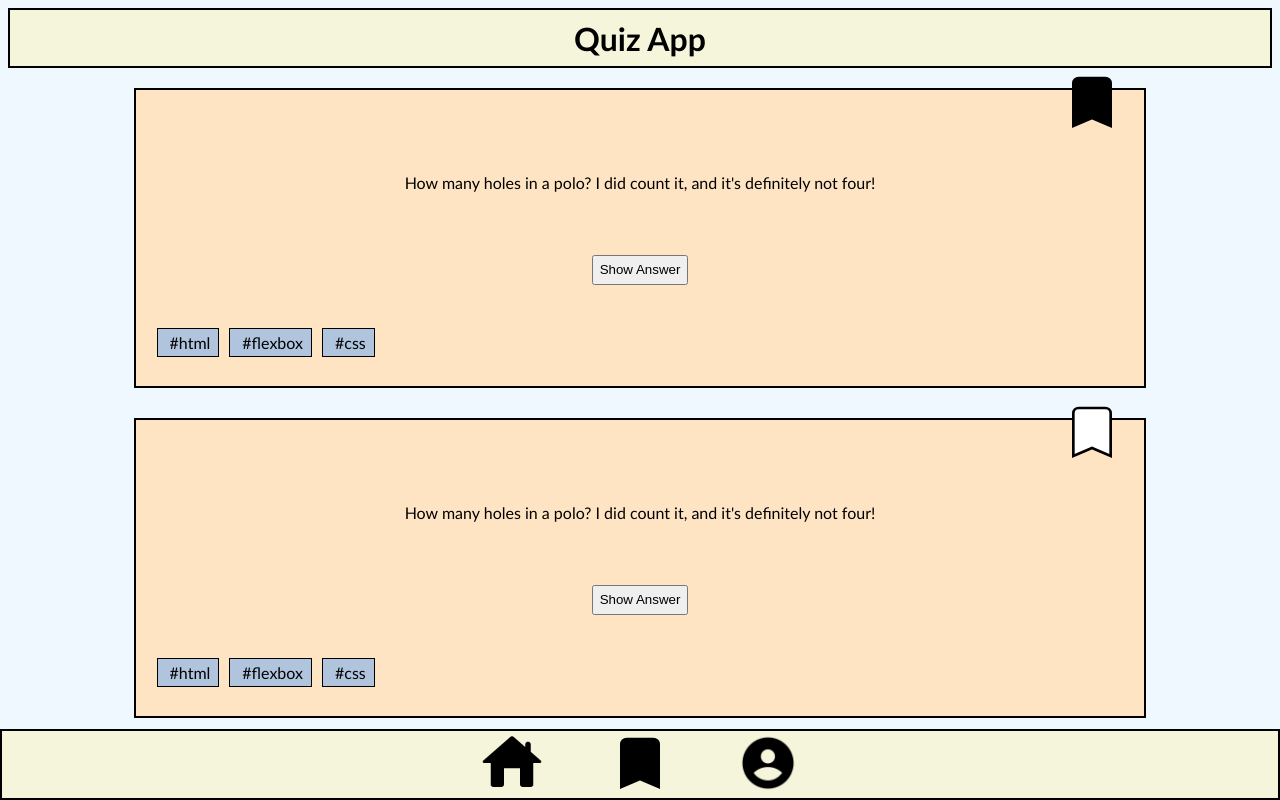
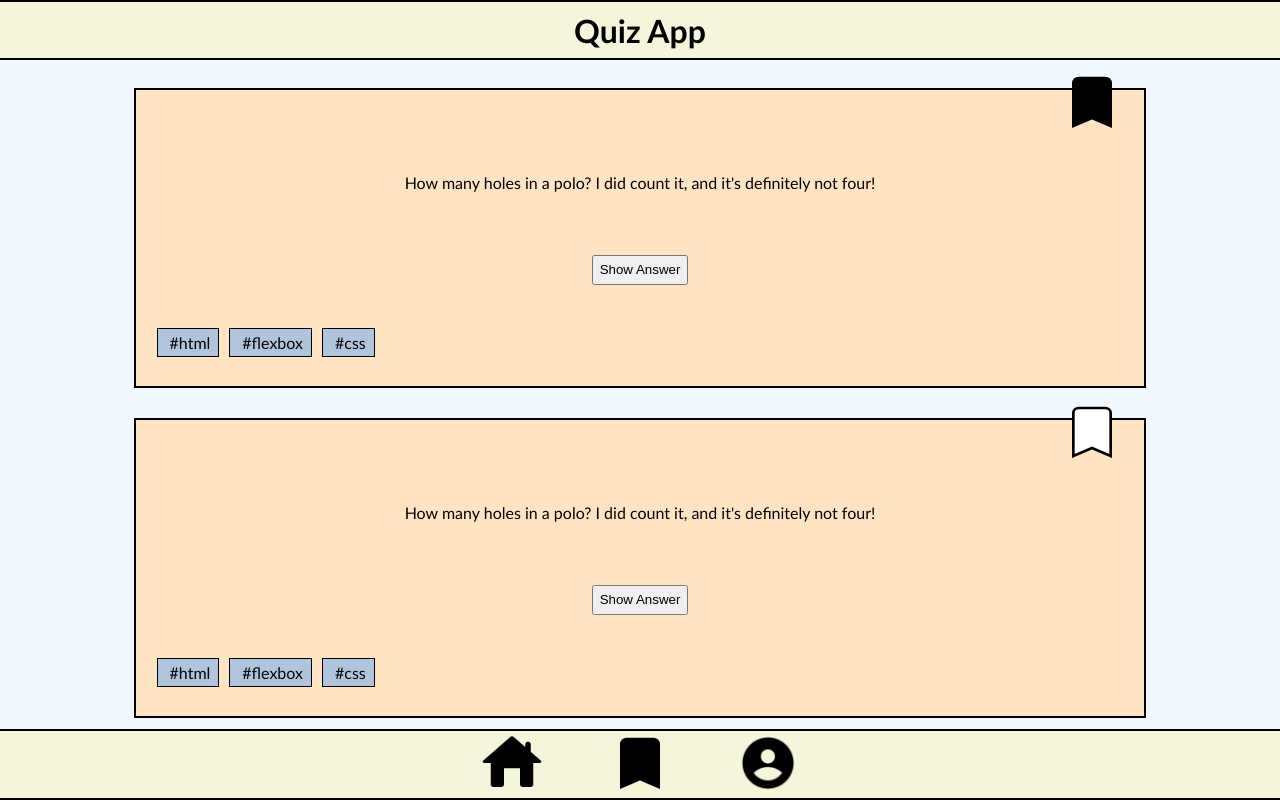
Before and after one commit to Satttoshi/quiz-app, a plain HTML site: page index.html in a window 1280 px wide. Shown: the top 800 px of the page. Drawn offline with Linux system fonts and the light colour scheme.

Commit message:
fix Header and Footer

```diff
--- a/css/styles.css
+++ b/css/styles.css
@@ -12,13 +12,21 @@ body {
 }
 
 .header {
+  position: fixed;
+  top: 0;
+  left: 0;
+  z-index: 10;
+  width: 100vw;
   display: flex;
   background-color: beige;
   border: solid 2px;
+  border-left: none;
+  border-right: none;
   justify-content: center;
   align-items: center;
   height: 60px;
-  margin-bottom: 20px;
+  margin: 0;
+  padding: 0;
 }
 
 h1 {
@@ -82,6 +90,8 @@ h1 {
   left: 50%;
   transform: translate(-50%, 0);
   border: solid 2px;
+  border-left: none;
+  border-right: none;
   display: flex;
   justify-content: center;
   gap: 5%;
@@ -92,6 +102,10 @@ h1 {
   width: 64px;
 }
 
+.site-start {
+  margin: 40px;
+}
+
 .site-end {
   margin: 30px;
 }
--- a/index.html
+++ b/index.html
@@ -8,6 +8,7 @@
     <link rel="stylesheet" href="css/styles.css" />
   </head>
   <body>
+    <div class="site-start"></div>
     <!-- Header Section -->
     <header id="top" class="header">
       <h1>Quiz App</h1>
```
Also changed, not shown: pages/bookmark.html (+1 -0 lines).
